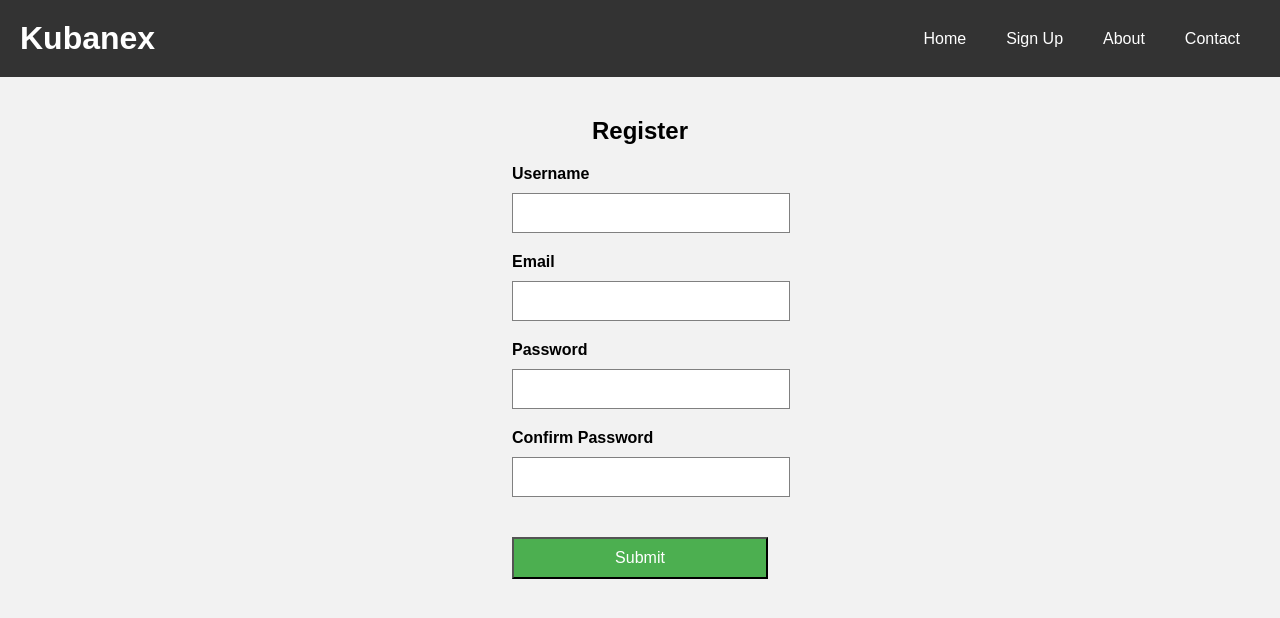
After one commit to the-kingpaw/Kubanex, a Django app: page /register/ in a window 1280 px wide. The commit adds this page. Shown: the top 618 px of the page. Run offline with Django 4.2, Linux system fonts and the light colour scheme.

Commit message:
split templates. added registration template

```diff
--- a/kubanex_website/forum/static/forum/style.css
+++ b/kubanex_website/forum/static/forum/style.css
@@ -119,3 +119,53 @@ footer p {
   color: gray;
   text-align: right;
 }
+
+/* Registration styles */
+
+.form-container {
+  width: 20%;
+  margin: 0 auto;
+  padding: 20px;
+  /* background-color: #d1d1d1; */
+  /* border-radius: 10px; */
+}
+
+.form-title {
+  text-align: center;
+  margin-bottom: 20px;
+}
+
+.form-group {
+  margin-bottom: 20px;
+}
+
+.form-group label {
+  display: block;
+  font-weight: bold;
+  margin-bottom: 10px;
+}
+
+.form-group input[type="text"],
+.form-group input[type="email"],
+.form-group input[type="password"] {
+  width: 100%;
+  padding: 10px;
+  font-size: 16px;
+  /* border-radius: 5px; */
+  border: 1px solid gray;
+}
+
+.btn {
+  width: 100%;
+  padding: 10px;
+  background-color: #4CAF50;
+  color: white;
+  font-size: 16px;
+  /* border-radius: 5px; */
+  cursor: pointer;
+  margin-top: 20px;
+}
+
+.btn:hover {
+  background-color: #3e8e41;
+}
--- /dev/null
+++ b/kubanex_website/forum/templates/forum/base.html
@@ -0,0 +1,24 @@
+{% load static %}
+<!DOCTYPE html>
+<html>
+<head>
+  <meta charset="utf-8">
+  <meta name="viewport" content="width=device-width, initial-scale=1">
+  <title>Kubanex</title>
+  <link rel="stylesheet" type="text/css" href="{% static 'forum/style.css' %}">
+</head>
+<body>
+  <header>
+    <h1>Kubanex</h1>
+    <nav>
+      <ul>
+        <li><a href="#">Home</a></li>
+        <li><a href="#">Sign Up</a></li>
+        <li><a href="#">About</a></li>
+        <li><a href="#">Contact</a></li>
+      </ul>
+    </nav>
+  </header>
+{% block content %}
+{% endblock content %}
+</body>
--- /dev/null
+++ b/kubanex_website/forum/templates/forum/registration.html
@@ -0,0 +1,27 @@
+{% extends "forum/base.html" %}
+
+{% block content %}
+<div class="form-container">
+  <form>
+    {% csrf_token %}
+    <h2 class="form-title">Register</h2>
+    <div class="form-group">
+      <label for="username">Username</label>
+      <input type="text" id="username" name="username" required>
+    </div>
+    <div class="form-group">
+      <label for="email">Email</label>
+      <input type="email" id="email" name="email" required>
+    </div>
+    <div class="form-group">
+      <label for="password">Password</label>
+      <input type="password" id="password" name="password" required>
+    </div>
+    <div class="form-group">
+      <label for="confirm-password">Confirm Password</label>
+      <input type="password" id="confirm-password" name="confirm-password" required>
+    </div>
+    <button type="submit" class="btn">Submit</button>
+  </form>
+</div>
+{% endblock content %}
--- a/kubanex_website/forum/urls.py
+++ b/kubanex_website/forum/urls.py
@@ -1,6 +1,7 @@
 from django.urls import path
-from .views import index
+from .views import index, sign_up
 
 urlpatterns = [
-    path('', index, name='homepage')
+    path('', index, name='homepage'),
+    path('register/', sign_up, name='registration'),
 ]
--- a/kubanex_website/forum/views.py
+++ b/kubanex_website/forum/views.py
@@ -5,4 +5,8 @@ from django.http import HttpResponse
 def index(request):
     return render(request, 'forum/index.html', {})
 
+
+def sign_up(request):
+    return render(request, 'forum/registration.html', {})
+
 # Create your views here.
```
Also changed, not shown: kubanex_website/forum/templates/forum/index.html (+3 -24 lines).
